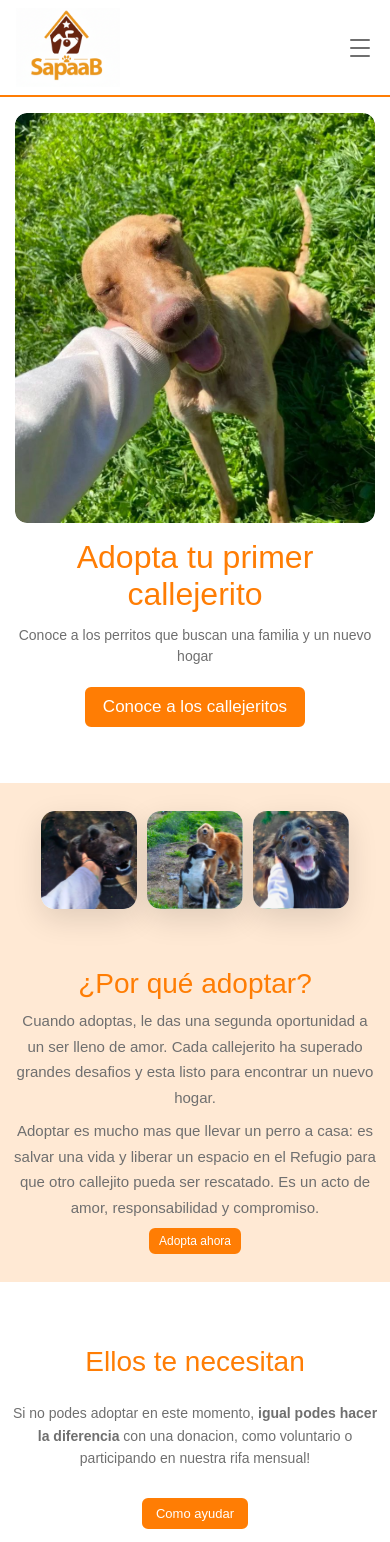
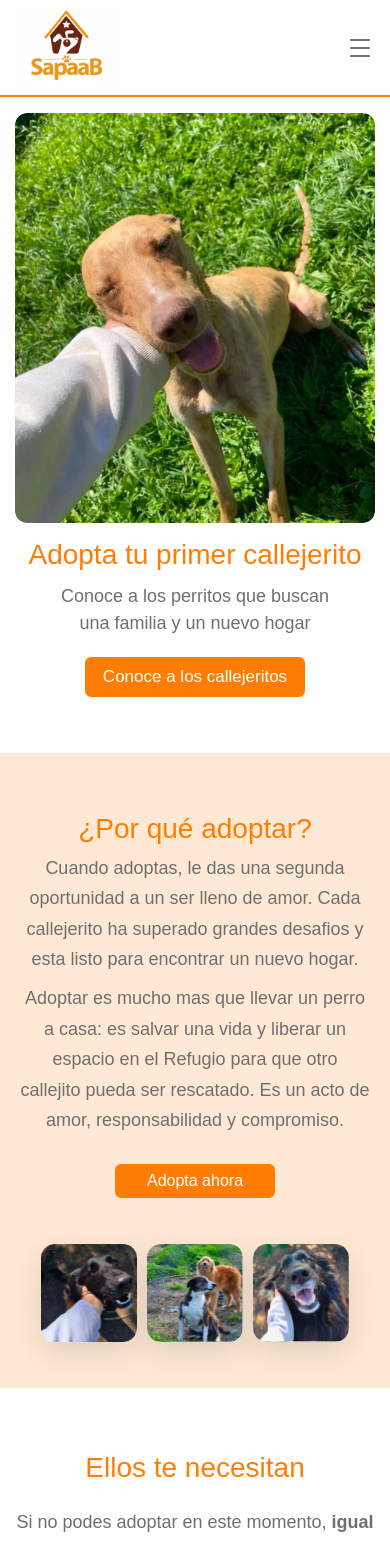
Before and after one commit to abriltroncoso/Sapaab, a React (Vite) app: page / in a window 390 px wide. Shown: the top 1542 px of the page. Built offline with nearby package versions, Linux system fonts and the light colour scheme.

Commit message:
ajustes mobile

```diff
--- a/src/adopta-tu-primer-callejerito/adopta.css
+++ b/src/adopta-tu-primer-callejerito/adopta.css
@@ -99,13 +99,13 @@
         text-align: center;
     }
     .adopta-container h2{
-        font-size: 32px;
+        font-size: 28px;
         max-width: 100%;
         margin: 0 auto 12px auto;
     }
     .adopta-container h4{
-        font-size: 14px;
-        max-width: 100%;
+        font-size: 18px;
+        max-width: 300px;
         margin: 0 auto 20px auto;
     }
     .info{
--- a/src/ellos-te-necesitan/Ellos-te-necesitan.css
+++ b/src/ellos-te-necesitan/Ellos-te-necesitan.css
@@ -70,7 +70,7 @@
         margin-bottom: 12px;
     }
     .ellos-te-necesitan p{
-        font-size: 14px;
+        font-size: 18px;
         max-width: 100%;
         margin: 12px 0;
         line-height: 1.6;
--- a/src/porque-adoptar/porqueAdoptar.css
+++ b/src/porque-adoptar/porqueAdoptar.css
@@ -108,7 +108,7 @@
     }
     /* left images show above content */
     .img-column.left{
-        order: -1;
+        order: 1;
     }
     /* Asegurar que la columna derecha esté oculta */
     .img-column.right{
@@ -124,7 +124,7 @@
         margin-bottom: 8px;
     }
     .porque-adoptar p{
-        font-size: 15px;
+        font-size: 18px;
         margin: 8px 0;
         max-width: 100%;
         text-align: center;
@@ -133,5 +133,13 @@
         order: 0;
         max-width: 100%;
         text-align: center;
+        padding: 8px;
+    }
+
+    .porque-adoptar button {
+        margin-top: 20px;
+        margin-bottom: 20px;
+        padding: 6px 30px;
+        font-size: 16px;
     }
 }
```
